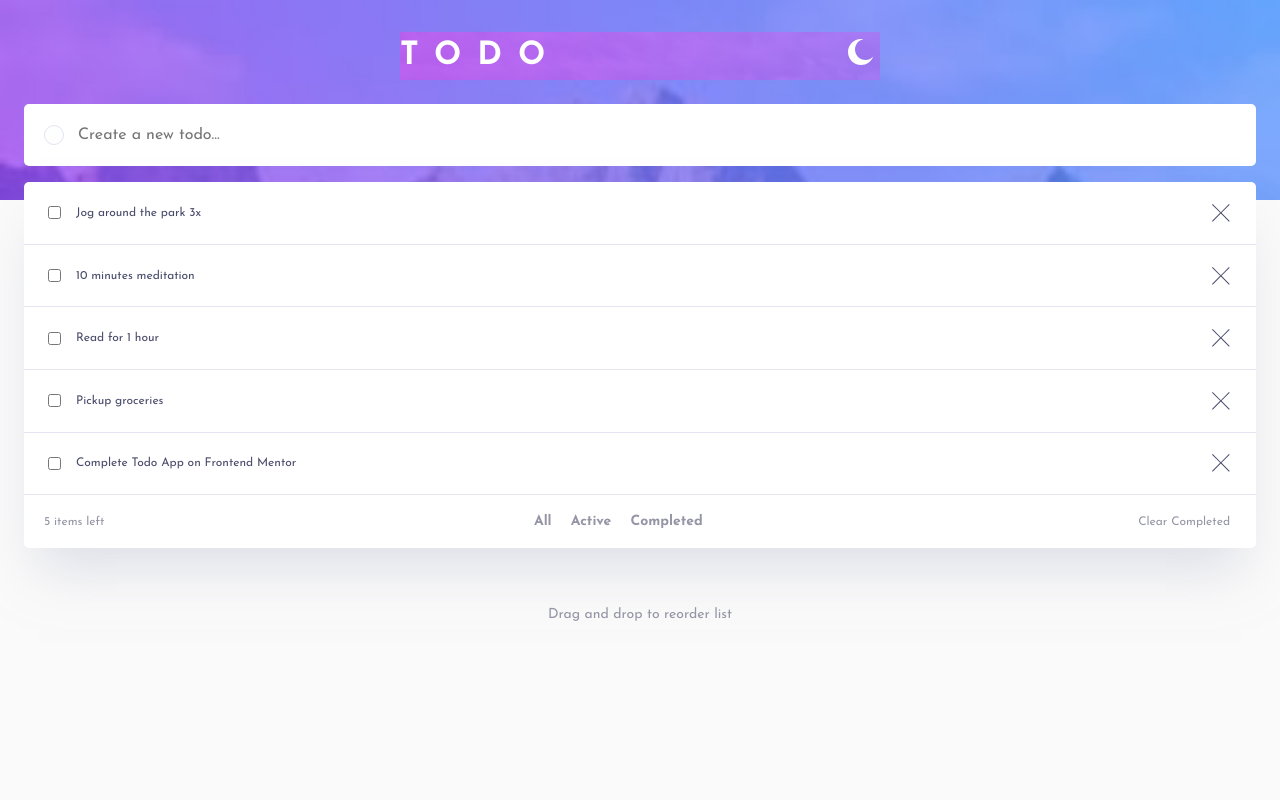
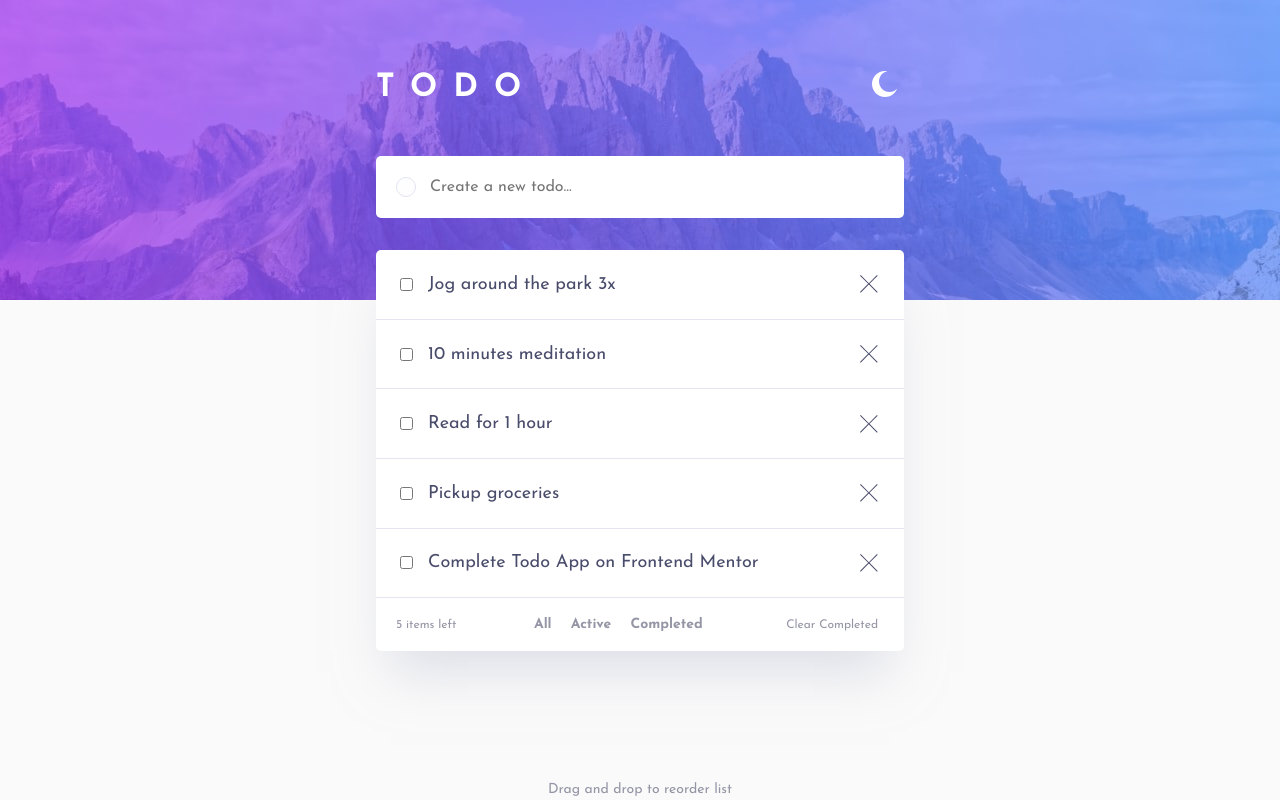
Before and after one commit to ralphvirtucio/todo-app, a Next.js app: page / in a window 1280 px wide. Built offline with nearby package versions, Linux system fonts and the light colour scheme.

Commit message:
feature: Static Todo Application

```diff
--- a/app/page.module.css
+++ b/app/page.module.css
@@ -53,4 +53,9 @@
     font-weight: 700;
     text-decoration: none;
   }
+
+
+  .todos__drag-n-drop-label {
+    transform: translateY(0);
+  }
 }
--- a/components/Card/card.module.css
+++ b/components/Card/card.module.css
@@ -2,10 +2,12 @@
   border-radius: 0.3125rem;
   box-shadow: 0px 35px 50px -15px rgba(194, 195, 214, 0.5);
   background-color: #fff;
+  max-width: 33rem;
+  margin-inline: auto;
+  width: 90%;
 }
 
 .card.todos {
-  margin-inline: 1.5rem;
   padding-block-end: 1rem;
   margin-block-end: 1rem;
   transform: translateY(-5rem);
@@ -34,6 +36,9 @@
 
 
 @media only screen and (min-width: 48rem) {
+  .card.todos {
+    transform: translateY(-7rem);
+  }
   .card.todos__cta--mobile {
     display: none;
   }
--- a/components/Header/header.module.css
+++ b/components/Header/header.module.css
@@ -12,8 +12,10 @@
   display: flex;
   align-items: center;
   justify-content: space-between;
-  max-width: 30rem;
+  max-width: 33rem;
+  /* width: 90%; */
   margin-inline: auto;
+  background-color: transparent;
 }
 
 .header h1 {
@@ -28,8 +30,11 @@
 }
 
 
-@media only screen and (min-width: 64rem) {
-  .header {
+@media only screen and (min-width: 48rem) {
+  .header__container {
     background-image: url('../../public/images/bg-desktop-light.jpg');
+    min-height: 300px;
+    background-position: center;
+    padding-block-start: 4rem;
   }
 }
--- a/components/Input/input.module.css
+++ b/components/Input/input.module.css
@@ -8,6 +8,9 @@
   padding-inline: 1.25rem;
   margin-inline: 1.5rem;
   transform: translateY(-6rem);
+  max-width: 33rem;
+  margin-inline: auto;
+  width: 90%;
 
 
   .readonly-checkbox {
@@ -24,3 +27,10 @@
     color: hsla(235, 9%, 61%, 1);
   }
 }
+
+
+@media only screen and (min-width: 48rem) {
+  .form__control {
+    transform: translateY(-9rem);
+  }
+}
--- a/components/TodoItem/todo.module.css
+++ b/components/TodoItem/todo.module.css
@@ -21,3 +21,10 @@ padding-inline: 1.25rem;
   background-color: transparent;
   line-height: 0;
 }
+
+
+@media only screen and (min-width: 64rem) {
+  .todo__description {
+    font-size: 1.125rem;
+  }
+}
```
